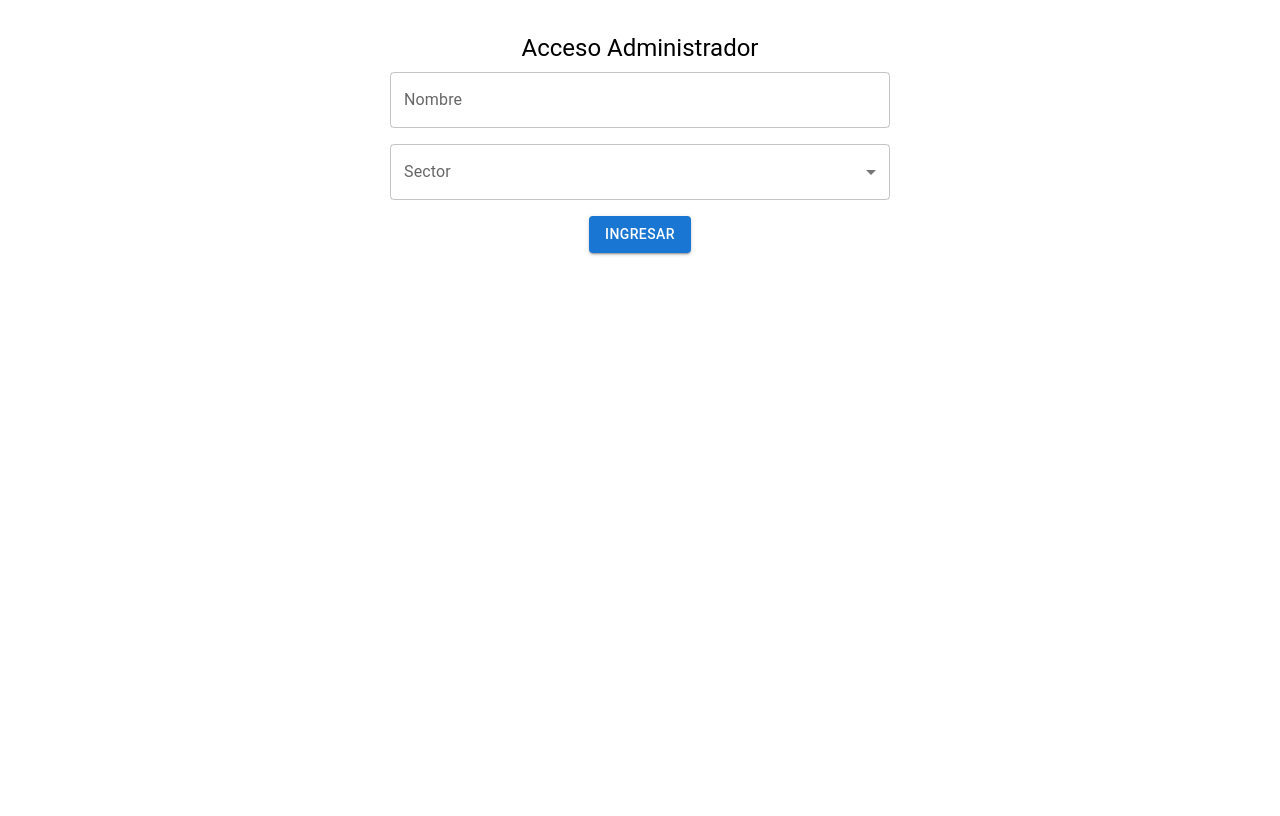
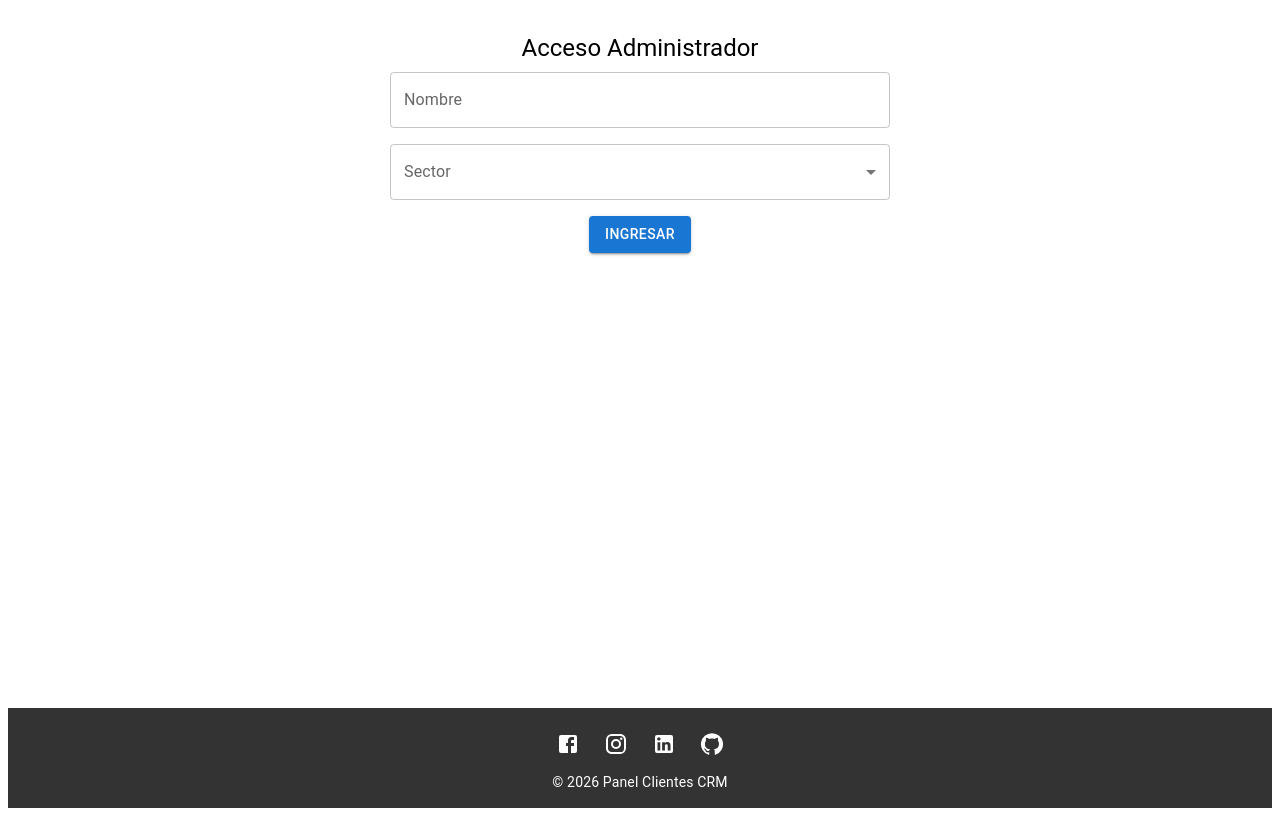
Before and after one commit to sofiver2023/pv_tp_integrador_grupo4, a React (Vite) app: page /login in a window 1280 px wide. Built offline with nearby package versions, Linux system fonts and the light colour scheme.

Commit message:
feat: agregar Footer con iconos de redes sociales

```diff
--- a/src/App.jsx
+++ b/src/App.jsx
@@ -4,14 +4,17 @@ import Login from './views/Login.jsx';
 import Clientes from './views/ClientesTest.jsx';
 import DetalleCliente from './views/DetalleCliente.jsx';
 import RutaProtegida from './components/layout/RutaProtegidaTest.jsx';
+import Footer from './components/layout/Footer.jsx';
+import { Box } from '@mui/material';
 
 const App = () => {
     return (
         <AdminProvider>
             <BrowserRouter>
+                <Box sx={{ display: 'flex', flexDirection: 'column', minHeight: '100vh' }}>
+                    <Box sx={{ flex: 1 }}>
                         <Routes>
                             <Route path="/login" element={<Login />} />
-
                             <Route path="/clientes"
                                 element={
                                     <RutaProtegida>
@@ -19,7 +22,6 @@ const App = () => {
                                     </RutaProtegida>
                                 }
                             />
-
                             <Route path="/clientes/:id"
                                 element={
                                     <RutaProtegida>
@@ -27,9 +29,11 @@ const App = () => {
                                     </RutaProtegida>
                                 }
                             />
-
                             <Route path="/" element={<Navigate to="/login" />} />
                         </Routes>
+                    </Box>
+                    <Footer />
+                </Box>
             </BrowserRouter>
         </AdminProvider>
     );
--- /dev/null
+++ b/src/components/layout/Footer.jsx
@@ -0,0 +1,60 @@
+import { Box, Typography, IconButton } from '@mui/material';
+import FacebookIcon from '@mui/icons-material/Facebook';
+import InstagramIcon from '@mui/icons-material/Instagram';
+import LinkedInIcon from '@mui/icons-material/LinkedIn';
+import GitHubIcon from '@mui/icons-material/GitHub';
+
+const Footer = () => {
+    return (
+        <Box
+            component="footer"
+            sx={{
+                bgcolor: '#333',
+                color: 'white',
+                py: 2,
+                mt: 4,
+                textAlign: 'center'
+            }}
+        >
+            <Box sx={{ display: 'flex', justifyContent: 'center', gap: 1 }}>
+                <IconButton
+                    color="inherit"
+                    href="https://facebook.com"
+                    target="_blank"
+                    rel="noopener noreferrer"
+                >
+                    <FacebookIcon />
+                </IconButton>
+                <IconButton
+                    color="inherit"
+                    href="https://instagram.com"
+                    target="_blank"
+                    rel="noopener noreferrer"
+                >
+                    <InstagramIcon />
+                </IconButton>
+                <IconButton
+                    color="inherit"
+                    href="https://linkedin.com"
+                    target="_blank"
+                    rel="noopener noreferrer"
+                >
+                    <LinkedInIcon />
+                </IconButton>
+                <IconButton
+                    color="inherit"
+                    href="https://github.com"
+                    target="_blank"
+                    rel="noopener noreferrer"
+                >
+                    <GitHubIcon />
+                </IconButton>
+            </Box>
+            <Typography variant="body2" sx={{ mt: 1 }}>
+                © 2026 Panel Clientes CRM
+            </Typography>
+        </Box>
+    );
+};
+
+export default Footer;
```
Lines whose indentation alone changed are shown as unchanged.
